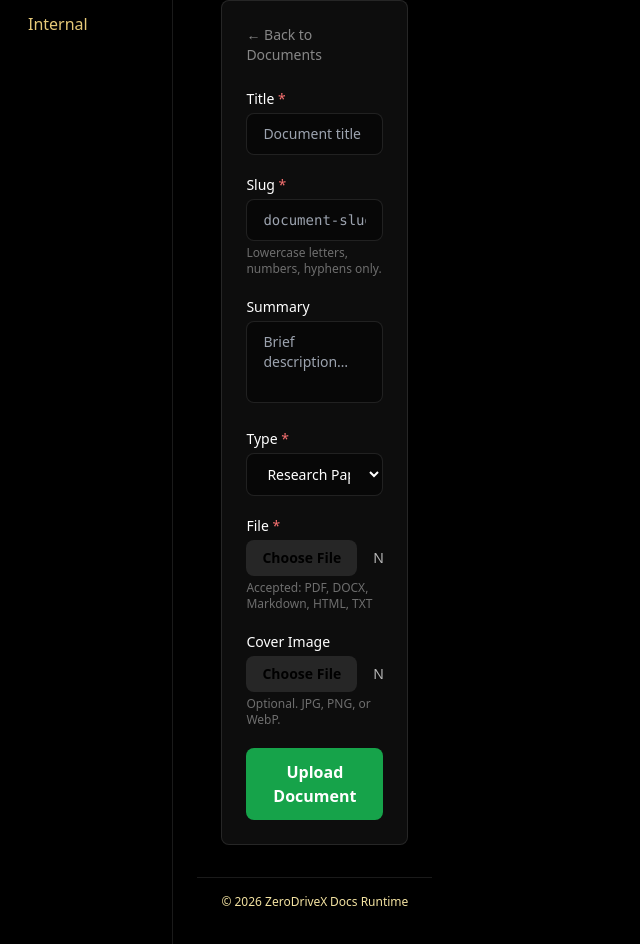
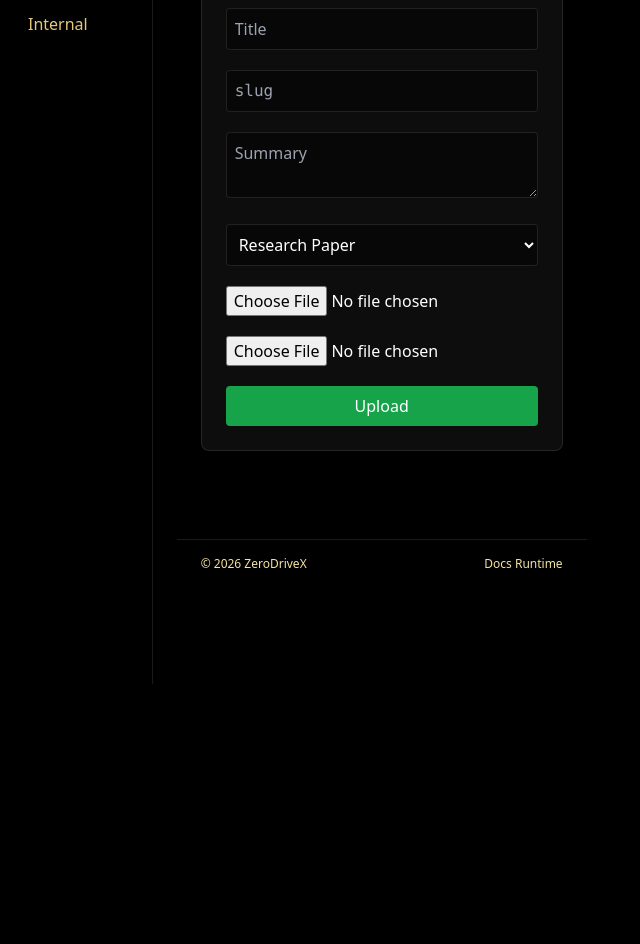
Before and after one commit to zeroday31337x/zerodrivex-docs, a Next.js app: page /admin/docs/new in a window 1280 px wide. Shown: the part 300-1244 px from the top of the page, without its empty margins (0-640 px from the left). After the commit the page ends 984 px from the top, so only its background shows below. Built offline with nearby package versions, Linux system fonts and the light colour scheme.

Commit message:
Refactor document upload form for improved clarity

```diff
--- a/app/admin/docs/new/page.tsx
+++ b/app/admin/docs/new/page.tsx
@@ -16,10 +16,9 @@ export default function NewDocPage() {
 
     const res = await fetch('/api/admin/docs/upload', { method: 'POST', body: data });
 
-    if (res.redirected) {
-      window.location.href = res.url;
-    } else if (!res.ok) {
-      alert('Upload failed. Check console.');
+    if (res.redirected) window.location.href = res.url;
+    else {
+      alert('Upload failed.');
       setUploading(false);
     }
   }
@@ -31,59 +30,30 @@ export default function NewDocPage() {
   }
 
   return (
-    <ZdxDocsShell headerProps={{ title: "Upload Document", subtitle: "Add a new document to the archive" }}>
-      <div className="max-w-xl">
+    <ZdxDocsShell headerProps={{ title: 'Upload Document', subtitle: 'Add a new document' }}>
+      <div className="max-w-xl mx-auto">
         <Link href="/admin/docs" className="text-sm text-white/50 hover:text-white mb-6 inline-block">
           ← Back to Documents
         </Link>
 
         <form onSubmit={handleSubmit} className="space-y-5">
-          <div>
-            <label className="block text-sm font-medium mb-1">Title <span className="text-red-400">*</span></label>
-            <input name="title" required placeholder="Document title" className="w-full px-4 py-2.5 rounded-lg bg-black/40 border border-white/10 focus:border-green-500 focus:outline-none text-sm" />
-          </div>
-
-          <div>
-            <label className="block text-sm font-medium mb-1">Slug <span className="text-red-400">*</span></label>
-            <input name="slug" required placeholder="document-slug" pattern="[a-z0-9-]+" className="w-full px-4 py-2.5 rounded-lg bg-black/40 border border-white/10 focus:border-green-500 focus:outline-none text-sm font-mono" />
-            <p className="text-xs text-white/40 mt-1">Lowercase letters, numbers, hyphens only.</p>
-          </div>
-
-          <div>
-            <label className="block text-sm font-medium mb-1">Summary</label>
-            <textarea name="summary" rows={3} placeholder="Brief description…" className="w-full px-4 py-2.5 rounded-lg bg-black/40 border border-white/10 focus:border-green-500 focus:outline-none text-sm resize-none" />
-          </div>
-
-          <div>
-            <label className="block text-sm font-medium mb-1">Type <span className="text-red-400">*</span></label>
-            <select name="type" required className="w-full px-4 py-2.5 rounded-lg bg-black/40 border border-white/10 focus:border-green-500 focus:outline-none text-sm">
+          <input name="title" placeholder="Title" required className="w-full p-2 rounded bg-black/40 border border-white/10" />
+          <input name="slug" placeholder="slug" required pattern="[a-z0-9-]+" className="w-full p-2 rounded bg-black/40 border border-white/10 font-mono" />
+          <textarea name="summary" placeholder="Summary" className="w-full p-2 rounded bg-black/40 border border-white/10" />
+          <select name="type" required className="w-full p-2 rounded bg-black/40 border border-white/10">
             <option value="RESEARCH">Research Paper</option>
             <option value="WHITEPAPER">Whitepaper</option>
             <option value="PRODUCT">Product Doc</option>
             <option value="BLOG">Blog Post</option>
             <option value="INTERNAL">Internal</option>
           </select>
-          </div>
 
-          <div>
-            <label className="block text-sm font-medium mb-1">File <span className="text-red-400">*</span></label>
-            <input type="file" name="file" required accept=".pdf,.docx,.doc,.md,.html,.txt" className="w-full text-sm text-white/70 file:mr-4 file:py-2 file:px-4 file:rounded-lg file:border-0 file:bg-white/10 file:text-sm file:font-semibold hover:file:bg-white/20 file:cursor-pointer" />
-            <p className="text-xs text-white/40 mt-1">Accepted: PDF, DOCX, Markdown, HTML, TXT</p>
-          </div>
+          <input type="file" name="file" required accept=".pdf,.docx,.doc,.md,.html,.txt" />
+          <input type="file" name="coverImage" accept="image/*" onChange={handleImageChange} />
+          {preview && <img src={preview} className="mt-2 max-h-40 w-full object-cover rounded" />}
 
-          <div>
-            <label className="block text-sm font-medium mb-1">Cover Image</label>
-            <input type="file" name="coverImage" accept="image/jpeg,image/png,image/webp" onChange={handleImageChange} className="w-full text-sm text-white/70 file:mr-4 file:py-2 file:px-4 file:rounded-lg file:border-0 file:bg-white/10 file:text-sm file:font-semibold hover:file:bg-white/20 file:cursor-pointer" />
-            <p className="text-xs text-white/40 mt-1">Optional. JPG, PNG, or WebP.</p>
-            {preview && (
-              <div className="mt-3">
-                <img src={preview} alt="Cover preview" className="rounded-lg border border-white/10 max-h-40 object-cover w-full" />
-              </div>
-            )}
-          </div>
-
-          <button type="submit" disabled={uploading} className="w-full py-3 bg-green-600 hover:bg-green-700 disabled:opacity-50 disabled:cursor-not-allowed rounded-lg font-bold transition">
-            {uploading ? 'Uploading…' : 'Upload Document'}
+          <button type="submit" disabled={uploading} className="w-full py-2 bg-green-600 rounded">
+            {uploading ? 'Uploading…' : 'Upload'}
           </button>
         </form>
       </div>
```
Lines whose indentation alone changed are shown as unchanged.
